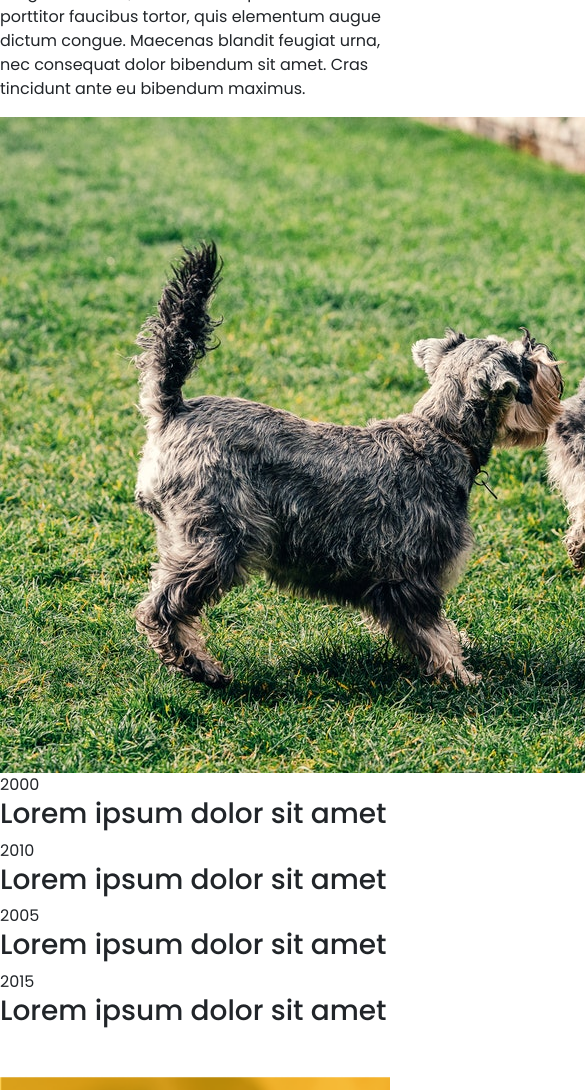
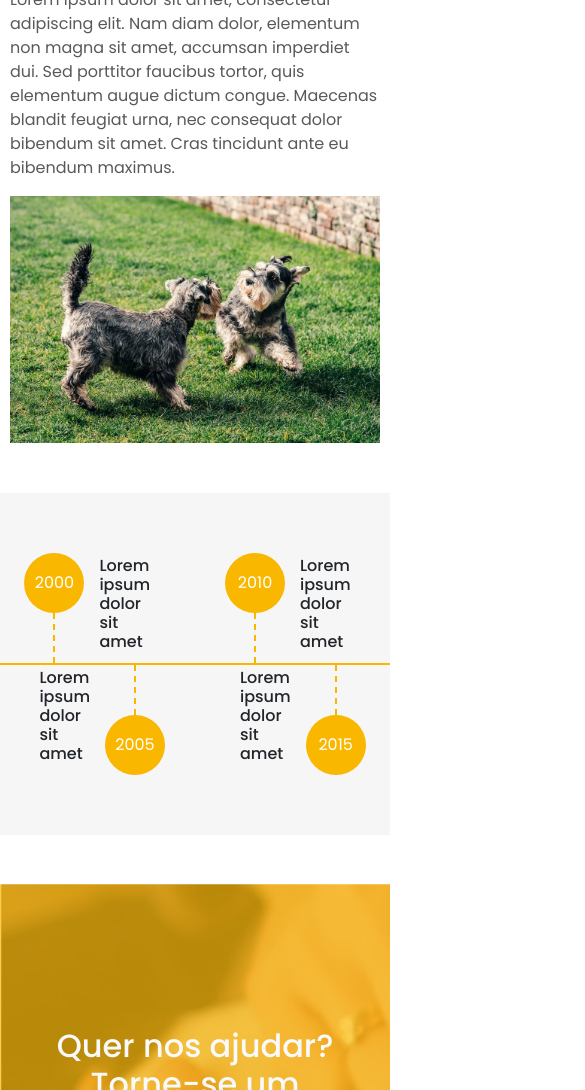
Before and after one commit to g-barros/petstop, a plain HTML site: page sobre.html in a window 390 px wide. Shown: the part 267-1357 px from the top of the page, 585 px wide, since content can reach past the window. Drawn offline with nearby package versions, Linux system fonts and the light colour scheme; some packages are replaced by stand-ins of ours; a script that the page names is missing.

Commit message:
add about.html page style to styles.css

```diff
--- a/css/styles.css
+++ b/css/styles.css
@@ -1,6 +1,6 @@
 /*CSS CONFIGURAÇÕES GLOBAIS*/
 @import url('https://fonts.googleapis.com/css2?family=Poppins:wght@300;400;500;700;900&display=swap');
-*{
+* {
   margin: 0;
   padding: 0;
   border: 0;
@@ -8,21 +8,21 @@
   font-family: 'Poppins', sans-serif;
 }
 
-a{
+a {
   color: inherit;
   text-decoration: none;
 }
-a:hover{
+a:hover {
   color: inherit;
   text-decoration: none;
 }
 
-li{
+li {
   list-style-type: none;
 }
 
 /*CSS REFERENTE AO RODAPÉ*/
-.parte{
+.parte {
   color: rgb(207, 212, 218);
   width: 33.1%;
   height: 100%;
@@ -30,79 +30,76 @@ li{
   font-size: small;
 }
 
-footer{
+footer {
   width: 100%;
   display: flex;
   flex-direction: row;
   justify-content: space-around;
-    background-color: #1E1C27;
+  background-color: #1e1c27;
   height: 65%;
 }
 
-.subtexto{
+.subtexto {
   color: rgb(150, 154, 158);
   text-align: justify;
 }
 
-.subtexto li{
+.subtexto li {
   padding-bottom: 6%;
 }
 
-.titulorodape{
+.titulorodape {
   align-items: flex-start;
   padding-bottom: 18%;
 }
 
-.imagemrodape{
+.imagemrodape {
   width: 35px;
   margin-right: 15%;
 }
 
-.subrodape{
+.subrodape {
   display: flex;
   align-items: center;
   margin-bottom: 15%;
 }
 
-.subrodape1{
+.subrodape1 {
   padding-left: 3%;
   margin-top: -3%;
 }
 
-#contact{
+#contact {
   margin-left: -10%;
 }
-
 
 /*FIM DO CSS REFERENTE AO RODAPÉ*/
 
 @media (max-width: 650px) {
-    footer{
+  footer {
     width: 100%;
     display: flex;
     flex-direction: column;
     justify-content: space-around;
-        background-color: #1E1C27;
+    background-color: #1e1c27;
     height: 65%;
     align-items: center;
   }
-    .parte{
+  .parte {
     color: rgb(207, 212, 218);
     width: 33.1%;
     height: 100%;
     width: 90%;
     padding: 2%;
   }
-    #contact{
+  #contact {
     margin-left: 0;
   }
-
 }
-
 
 /*CSS REFERENTE AO MAPA DA PÁGINA DE CONTATO*/
 
-#mapa{
+#mapa {
   display: flex;
   justify-content: center;
   align-items: center;
@@ -117,30 +114,143 @@ footer{
   cursor: pointer;
 }
 
-
 /*FIM DO CSS REFERENTE AO MAPA DA PÁGINA DE CONTATO*/
 
 /*CSS REFERENTE AO NAVBAR*/
-header{
+header {
   display: flex;
   justify-content: center;
   align-items: center;
   height: 80px;
-    background-color: rgb(104, 100, 100, .3);
+  background-color: rgb(104, 100, 100, 0.3);
   position: fixed;
   width: 100%;
   z-index: 1;
 }
-header h3{
-    padding-right:15%;
+header h3 {
+  padding-right: 15%;
 }
-header .nav{
+header .nav {
   font-weight: bold;
 }
 
-.dropdown{
+.dropdown {
   display: none;
 }
 
+/*FIM DO CSS REFERENTE AO NAVBAR*/
 
-/*FIM DO CSS REFERENTE AO NAVBAR*/
+/* CSS REFERENTE A PÁGINA SOBRE */
+body {
+  overflow-x: hidden;
+}
+
+.centralize {
+  margin: 0 auto;
+  padding: 0 20px;
+  max-width: 984px;
+}
+
+.history-section {
+  margin: 100px 0;
+  display: flex;
+  align-items: center;
+}
+
+.history-text {
+  margin-right: 40px;
+}
+
+.history-content {
+  color: #595959;
+  font-size: 16px;
+}
+
+.history-title {
+  font-size: 36px;
+  font-weight: bold;
+}
+
+.history-img {
+  max-width: 518px;
+}
+
+.time-line-section {
+  width: 100%;
+  background: #f6f6f6;
+  padding: 60px 0;
+  display: flex;
+  flex-direction: column;
+  align-items: center;
+}
+
+.time-line-row,
+.time-line-row-item {
+  display: flex;
+  align-items: center;
+}
+
+.time-line-row-item {
+  padding: 0 30px;
+}
+
+.time-line-graphic {
+  display: flex;
+  flex-direction: column;
+  align-items: center;
+}
+
+.time-line-circle {
+  background: #fab700;
+  color: #ffffff;
+  width: 60px;
+  height: 60px;
+  border-radius: 50%;
+  display: flex;
+  align-items: center;
+  justify-content: center;
+}
+
+.time-line-dashed {
+  border-left: 2px dashed #fab700;
+  height: 50px;
+}
+
+.time-line-text {
+  font-size: 16px;
+  padding: 0 15px;
+}
+
+.time-line-line {
+  width: inherit;
+  border-top: 2px solid #fab700;
+}
+
+.reverse {
+  flex-direction: row-reverse;
+}
+
+@media (max-width: 768px) {
+  .centralize {
+    max-width: 768px;
+    margin: 0 auto;
+    padding: 0;
+  }
+  .history-section {
+    margin: 50px 0;
+    padding: 0 10px;
+    flex-direction: column;
+  }
+  .history-text {
+    margin: 0;
+  }
+  .history-img-container {
+    width: inherit;
+    overflow: hidden;
+  }
+
+  .history-img {
+    width: 100%;
+  }
+}
+/* FIM DO CSS REFERENTE A PÁGINA SOBRE */
```
Lines whose indentation alone changed are shown as unchanged.
